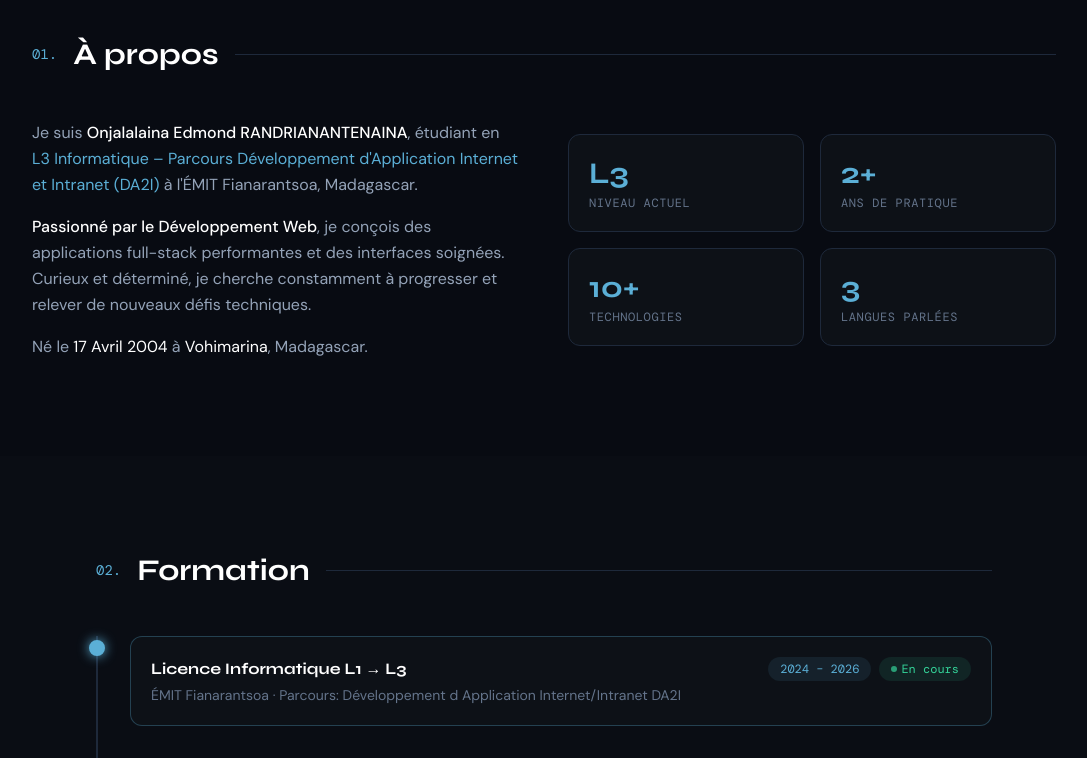
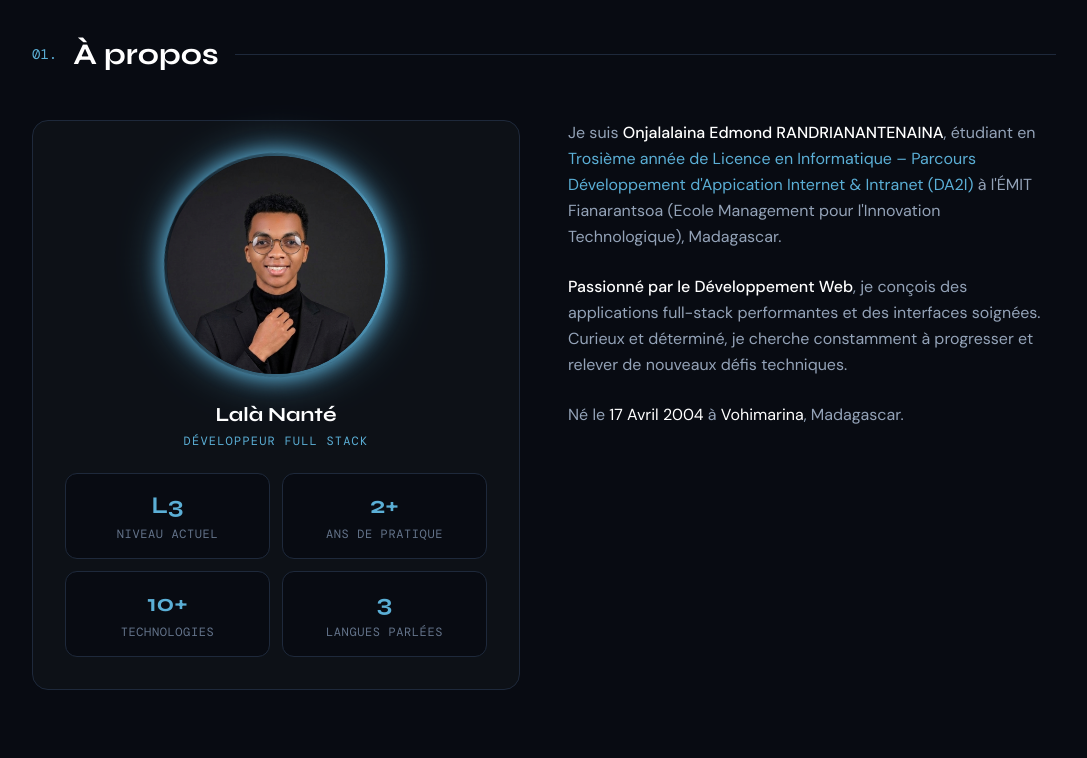
Before and after one commit to Lala7nante/portfolio, a React (Vite) app: page / in a window 1280 px wide. Shown: the part 860-1618 px from the top of the page, without its empty margins (96-1183 px from the left). Built offline with nearby package versions, Linux system fonts and the light colour scheme; no server answers.

Commit message:
Mise à jour style

```diff
--- a/src/components/About.jsx
+++ b/src/components/About.jsx
@@ -7,14 +7,58 @@ export default function About() {
           <h2 className="font-syne font-bold text-3xl text-white">À propos</h2>
           <div className="flex-1 h-px bg-slate-800"/>
         </div>
+        <div className="grid md:grid-cols-2 gap-12 items-start">
 
-        <div className="grid md:grid-cols-2 gap-12 items-center">
-          <div>
-            <p className="text-slate-400 leading-relaxed mb-4">
+          {/* Card Photo + Stats */}
+          <div className="bg-[#0d1117] border border-slate-800 rounded-2xl p-8 flex flex-col items-center gap-6 hover:border-[#5bafd6]/30 transition-colors">
+            {/* Cercle photo */}
+            <div className="relative w-56 h-56">
+              {/* Border mihodina */}
+              <div className="absolute inset-0 rounded-full shadow-[0_0_20px_#5bafd6,0_0_40px_#5bafd6aa]"
+                style={{
+                  background: 'conic-gradient(from 0deg, #5bafd6, transparent 60%, #5bafd6)',
+                  borderRadius: '50%',
+                  animation: 'spin 3s linear infinite',
+                  padding: '2px',
+                }}
+              />
+              {/* Cache intérieur */}
+              <div className="absolute inset-[3px] rounded-full bg-[#0d1117]"/>
+              {/* Photo */}
+              <img
+                src="/lala.png"
+                alt="Lalà Nanté"
+                className="absolute inset-[3px] w-[calc(100%-6px)] h-[calc(100%-6px)] rounded-full object-cover object-top"
+              />
+            </div>
+            {/* Nom */}
+            <div className="text-center">
+              <h3 className="font-syne font-bold text-white text-xl">Lalà Nanté</h3>
+              <p className="font-mono-dm text-[#5bafd6] text-xs tracking-widest uppercase mt-1">Développeur Full Stack</p>
+            </div>
+            {/* Stats */}
+            <div className="grid grid-cols-2 gap-3 w-full">
+              {[
+                { num: 'L3',  label: 'Niveau actuel'   },
+                { num: '2+',  label: 'Ans de pratique' },
+                { num: '10+', label: 'Technologies'    },
+                { num: '3',   label: 'Langues parlées' },
+              ].map(s => (
+                <div key={s.label} className="bg-[#080b12] border border-slate-800 rounded-xl p-4 hover:border-[#5bafd6]/30 transition-colors text-center">
+                  <div className="font-syne font-bold text-2xl text-[#5bafd6] mb-1">{s.num}</div>
+                  <div className="font-mono-dm text-xs text-slate-500 uppercase tracking-wider">{s.label}</div>
+                </div>
+              ))}
+            </div>
+          </div>
+
+          {/* Texte */}
+          <div className="flex flex-col justify-center gap-6">
+            <p className="text-slate-400 leading-relaxed">
               Je suis <span className="text-white font-medium">Onjalalaina Edmond RANDRIANANTENAINA</span>,
-              étudiant en <span className="text-[#5bafd6]">L3 Informatique – Parcours Développement d'Application Internet et Intranet (DA2I)</span> à l'ÉMIT Fianarantsoa, Madagascar.
+              étudiant en <span className="text-[#5bafd6]">Trosième année de Licence en Informatique – Parcours Développement d'Appication Internet & Intranet (DA2I)</span> à l'ÉMIT Fianarantsoa (Ecole Management pour l'Innovation Technologique), Madagascar.
             </p>
-            <p className="text-slate-400 leading-relaxed mb-4">
+            <p className="text-slate-400 leading-relaxed">
               <span className="text-white font-medium">Passionné par le Développement Web</span>, je conçois des applications
               full-stack performantes et des interfaces soignées. Curieux et déterminé, je cherche constamment
               à progresser et relever de nouveaux défis techniques.
@@ -22,24 +66,8 @@ export default function About() {
             <p className="text-slate-400 leading-relaxed">
               Né le <span className="text-white">17 Avril 2004</span> à <span className="text-white">Vohimarina</span>, Madagascar.
             </p>
-
-
           </div>
 
-          {/* Stats */}
-          <div className="grid grid-cols-2 gap-4">
-            {[
-              { num: 'L3',    label: 'Niveau actuel',      color: 'text-[#5bafd6]' },
-              { num: '2+',    label: 'Ans de pratique',    color: 'text-[#5bafd6]' },
-              { num: '10+',   label: 'Technologies',       color: 'text-[#5bafd6]' },
-              { num: '3',     label: 'Langues parlées',    color: 'text-[#5bafd6]' },
-            ].map(s => (
-              <div key={s.label} className="bg-[#0d1117] border border-slate-800 rounded-xl p-5 hover:border-[#5bafd6]/30 transition-colors">
-                <div className={`font-syne font-bold text-3xl ${s.color} mb-1`}>{s.num}</div>
-                <div className="font-mono-dm text-xs text-slate-500 uppercase tracking-wider">{s.label}</div>
-              </div>
-            ))}
-          </div>
         </div>
       </div>
     </section>
--- a/src/index.css
+++ b/src/index.css
@@ -1,6 +1,7 @@
 @tailwind base;
 @tailwind components;
 @tailwind utilities;
+
 * { scroll-behavior: smooth; }
 
 body {
@@ -13,7 +14,7 @@ body {
 ::-webkit-scrollbar-track { background: #080b12; }
 ::-webkit-scrollbar-thumb { background: #6acffd; border-radius: 3px; }
 
-.font-syne { font-family: 'Syne', sans-serif; }
+.font-syne    { font-family: 'Syne', sans-serif; }
 .font-mono-dm { font-family: 'DM Mono', monospace; }
 
 @keyframes fadeUp {
@@ -29,6 +30,12 @@ body {
   50%       { opacity: 0; }
 }
 
+
+@keyframes spin {
+  from { transform: rotate(0deg); }
+  to   { transform: rotate(360deg); }
+}
+
 .animate-fadeUp { animation: fadeUp 0.7s ease both; }
 .animate-fadeIn { animation: fadeIn 0.7s ease both; }
 .cursor-blink   { animation: blink 1s infinite; }
@@ -38,6 +45,7 @@ body {
 .delay-300 { animation-delay: 0.3s; }
 .delay-400 { animation-delay: 0.4s; }
 .delay-500 { animation-delay: 0.5s; }
+
 html, body {
   overflow-x: hidden;
   max-width: 100%;
```
Also changed, not shown: public/lala.png (added).
